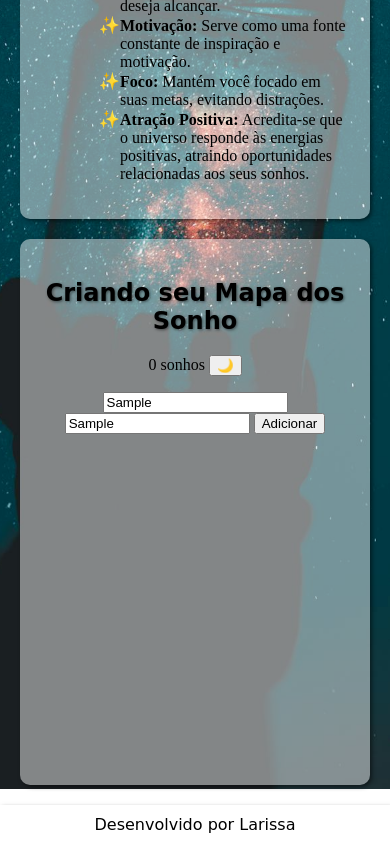
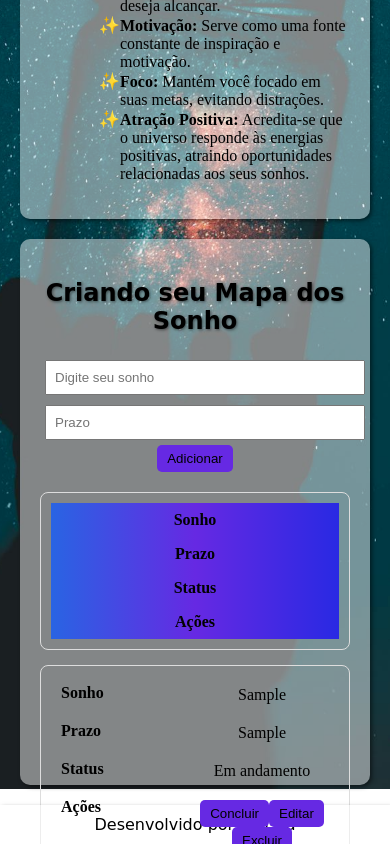
Before and after one commit to larissabertaze-dev/Mapa-dos-Sonhos, a plain HTML site: page idex.html in a window 390 px wide. Both pictures are taken after typing "Sample", "Sample" into the empty fields and a click on the button "Adicionar". Shown: the part 498-1342 px from the top of the page. Drawn offline with Linux system fonts and the light colour scheme.

Commit message:
Mapa dos Sonhos 🌍

```diff
--- a/idex.html
+++ b/idex.html
@@ -3,8 +3,9 @@
 <head>
     <meta charset="UTF-8">
     <meta name="viewport" content="width=device-width, initial-scale=1.0">
-    <title>Pets</title>
+    <title>Mapa dos Sonhos</title>
     <link rel="stylesheet" href="style.css">
+    <link rel="icon" type="image/x-icon" href="imagens/favicon.ico.png">
 
 </head>
 <body>
@@ -30,15 +31,22 @@
 
             <div class="mapa">
             <h2>Criando seu Mapa dos Sonho</h2>
-               <p></p><span id="totalDreams">0 sonhos</span> <button id="toggleTheme">🌙</button></p>
-
-               <input type="text" id="sonho" placeholder="Digite seu sonho">    <input type="text" id="prazo" placeholder="Prazo">              <button onclick="adicionarSonho()">Adicionar</button>
+               <input type="text" id="sonho" placeholder="Digite seu sonho">
+               <input type="text" id="prazo" placeholder="Prazo">
+               <button onclick="adicionarSonho()">Adicionar</button>
+                <table id="tabelaSonhos">
+                    <tr>
+                    <th>Sonho</th>
+                    <th>Prazo</th>
+                    <th>Status</th>
+                    <th>Ações</th>
+                    </tr>
+                </table>
 
             </div>
 
-
-
 <footer> Desenvolvido por Larissa</footer>
+<script src="script.js"></script>
 
 </body>
 </html>
--- /dev/null
+++ b/script.js
@@ -0,0 +1,93 @@
+document.addEventListener("DOMContentLoaded", carregarSonhos);
+
+function adicionarSonho() {
+  var sonho = document.getElementById("sonho").value;
+  var prazo = document.getElementById("prazo").value;
+
+  if (sonho === "" || prazo === "") {
+    alert("Preencha todos os campos!");
+    return;
+  }
+
+  var sonhos = JSON.parse(localStorage.getItem("sonhos")) || [];
+
+  sonhos.push({ sonho: sonho, prazo: prazo, concluido: false });
+
+  localStorage.setItem("sonhos", JSON.stringify(sonhos));
+
+  document.getElementById("sonho").value = "";
+  document.getElementById("prazo").value = "";
+
+  carregarSonhos();
+}
+
+function carregarSonhos() {
+  var tabela = document.getElementById("tabelaSonhos");
+
+  // limpa tudo menos o cabeçalho
+  tabela.innerHTML = `
+    <tr>
+      <th>Sonho</th>
+      <th>Prazo</th>
+      <th>Status</th>
+      <th>Ações</th>
+    </tr>
+  `;
+
+  var sonhos = JSON.parse(localStorage.getItem("sonhos")) || [];
+
+  sonhos.forEach((item, index) => {
+    var novaLinha = tabela.insertRow(-1);
+
+    var col1 = novaLinha.insertCell(0);
+    var col2 = novaLinha.insertCell(1);
+    var col3 = novaLinha.insertCell(2);
+    var col4 = novaLinha.insertCell(3);
+
+    col1.innerText = item.sonho;
+    col2.innerText = item.prazo;
+    col3.innerText = item.concluido ? "✔ Concluído" : "Em andamento";
+
+    if (item.concluido) {
+      novaLinha.style.textDecoration = "line-through";
+      novaLinha.style.opacity = "0.6";
+    }
+
+    // Botão Concluir
+    var btnConcluir = document.createElement("button");
+    btnConcluir.innerText = "Concluir";
+    btnConcluir.onclick = function () {
+      sonhos[index].concluido = !sonhos[index].concluido;
+      localStorage.setItem("sonhos", JSON.stringify(sonhos));
+      carregarSonhos();
+    };
+
+    // Botão Editar
+    var btnEditar = document.createElement("button");
+    btnEditar.innerText = "Editar";
+    btnEditar.onclick = function () {
+      var novoSonho = prompt("Editar sonho:", item.sonho);
+      var novoPrazo = prompt("Editar prazo:", item.prazo);
+
+      if (novoSonho && novoPrazo) {
+        sonhos[index].sonho = novoSonho;
+        sonhos[index].prazo = novoPrazo;
+        localStorage.setItem("sonhos", JSON.stringify(sonhos));
+        carregarSonhos();
+      }
+    };
+
+    // Botão Excluir
+    var btnExcluir = document.createElement("button");
+    btnExcluir.innerText = "Excluir";
+    btnExcluir.onclick = function () {
+      sonhos.splice(index, 1);
+      localStorage.setItem("sonhos", JSON.stringify(sonhos));
+      carregarSonhos();
+    };
+
+    col4.appendChild(btnConcluir);
+    col4.appendChild(btnEditar);
+    col4.appendChild(btnExcluir);
+  });
+}
--- a/style.css
+++ b/style.css
@@ -80,6 +80,39 @@ div.mapa {
     height: 60vh;
 }
 
+input {
+    padding: 8px;
+    margin: 5px;
+    width: 100%;
+    max-width: 300px;
+    }
+
+button {
+    background-color: var(--color02);
+    color: rgb(0, 0, 0);
+    border: none;
+    padding: 6px 10px;
+    cursor: pointer;
+    border-radius: 5px;
+    }
+
+table {
+    width: 100%;
+    border-collapse: collapse;
+    margin-top: 20px;
+    }
+
+th {
+    background-image:linear-gradient(to right, var(--color01), var(--color02), var(--color03));
+    color: rgb(2, 2, 2);
+    padding: 8px;
+    }
+
+td {
+    padding: 10px;
+    border: 1px solid #ddd;
+    }
+
 footer {
     background-color: rgba(255, 255, 255, 0.459);
     padding: 10px;
@@ -88,3 +121,41 @@ footer {
     box-shadow: 2px 2px 4px rgba(0, 0, 0, 0.5);
     bottom: 0;
 }
+
+/* 🌟 RESPONSIVO */
+@media (max-width: 768px) {
+
+  table, thead, tbody, th, td, tr {
+    display: block;
+  }
+
+  thead {
+    display: none; /* esconde cabeçalho */
+  }
+
+  tr {
+    margin-bottom: 15px;
+    border: 1px solid #ddd;
+    padding: 10px;
+    border-radius: 8px;
+  }
+
+  td {
+    border: none;
+    position: relative;
+    padding-left: 50%;
+  }
+
+  td::before {
+    position: absolute;
+    left: 10px;
+    top: 8px;
+    font-weight: bold;
+  }
+
+  td:nth-child(1)::before { content: "Sonho"; }
+  td:nth-child(2)::before { content: "Prazo"; }
+  td:nth-child(3)::before { content: "Status"; }
+  td:nth-child(4)::before { content: "Ações"; }
+
+}
```
Also changed, not shown: imagens/favicon.ico.png (added).
